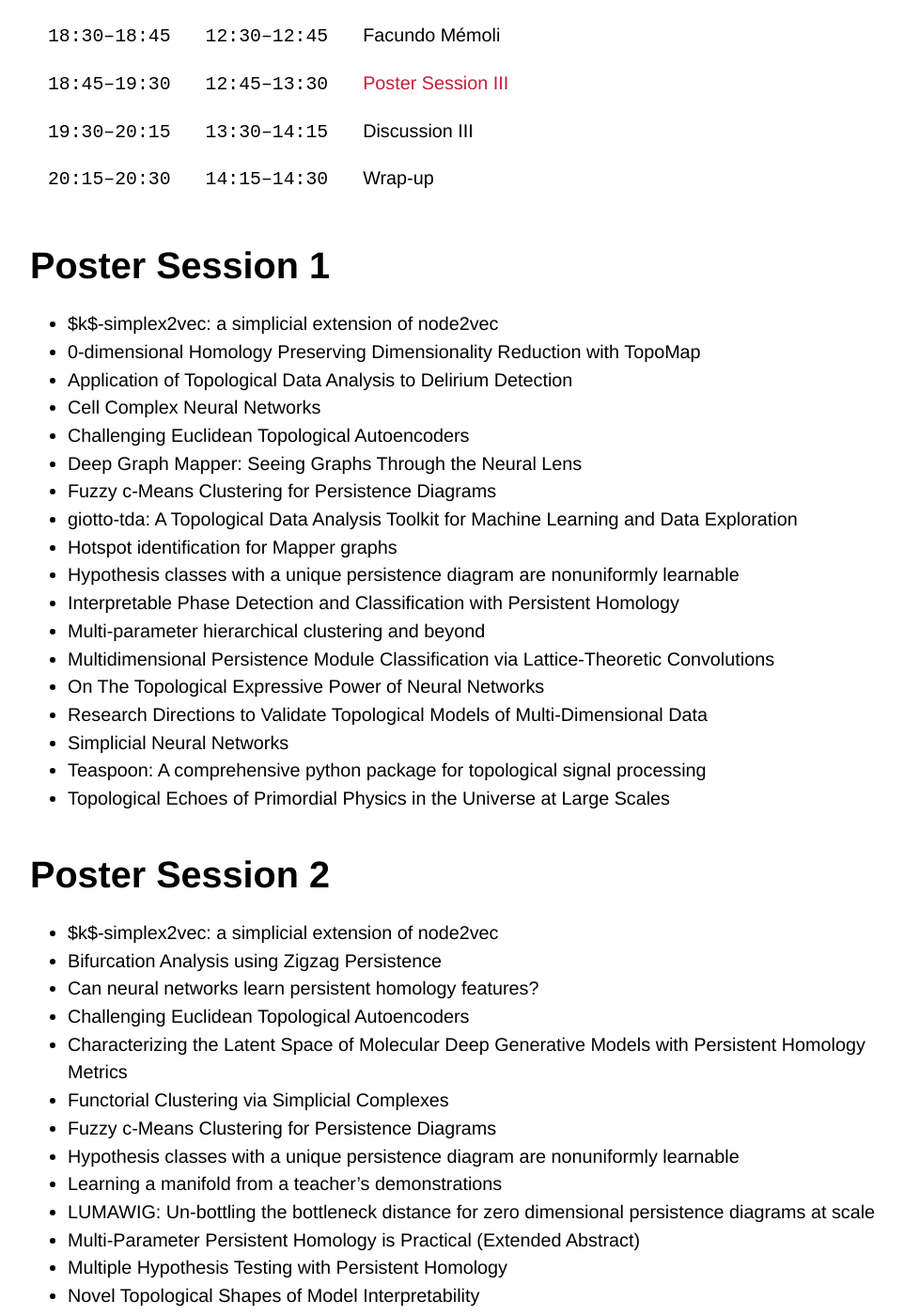
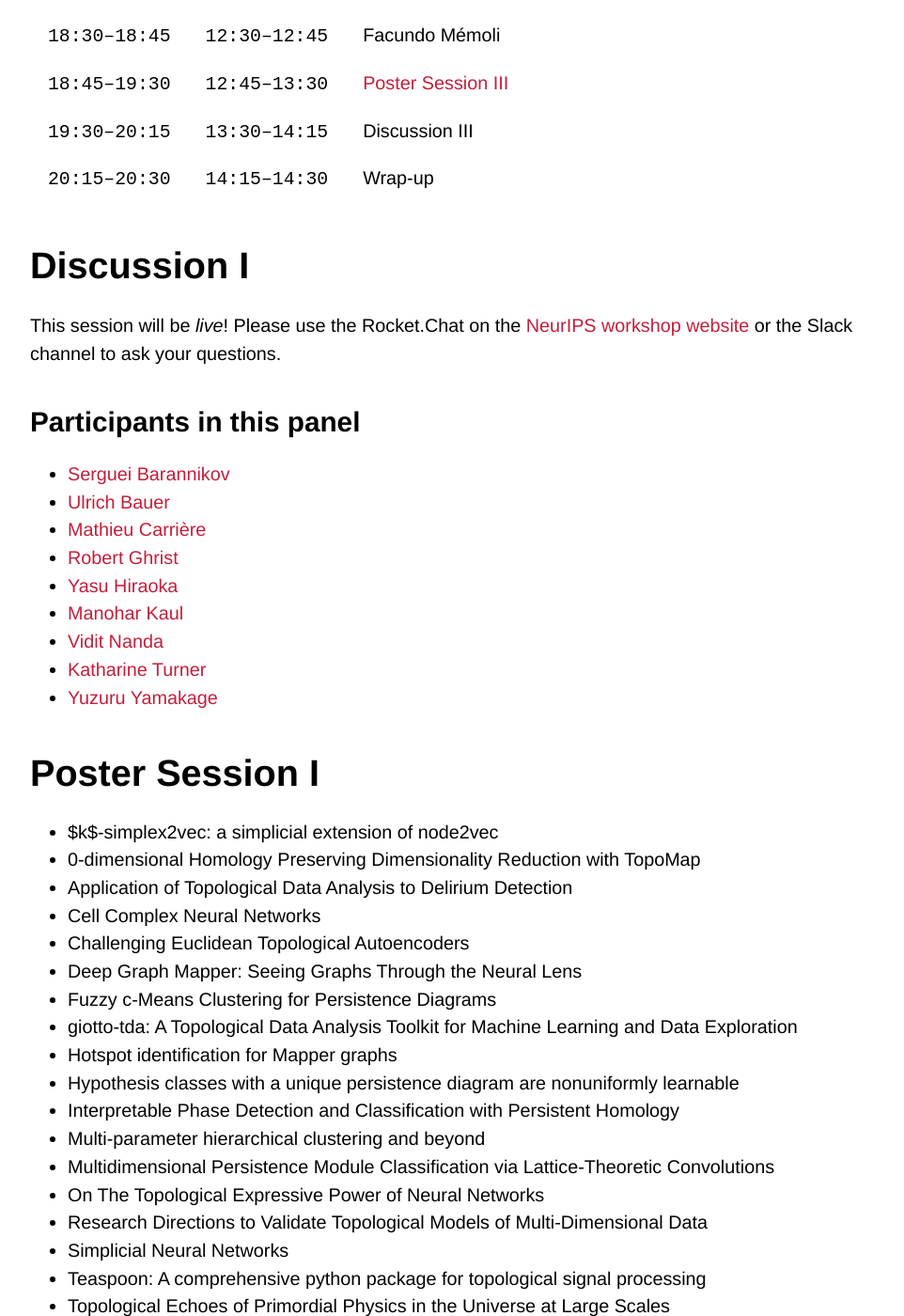
Before and after one commit to tda-in-ml/tda-in-ml.github.io, a Jekyll site: the page built from schedule.md, in a window 1280 px wide and 1400 px high, scrolled down 2391 px. Shown: the whole window at 94% size, without its empty margins (140-1102 px from the left). Built offline with Jekyll 4.4.1, drawn with Linux system fonts in a browser that asks for light colours; some web fonts are replaced; our own code applies the rules of GitHub Pages for plain Markdown files; some of the changed text lies outside the part shown.

Commit message:
Added first set of participants

```diff
--- a/schedule.md
+++ b/schedule.md
@@ -26,7 +26,7 @@ a detailed breakdown of poster sessions.
 | <span style="font-family: monospace;">10:00--10:15</span> |  <span style="font-family: monospace;">04:00--04:15</span> | Serguei Barannikov          |
 | <span style="font-family: monospace;">10:15--10:30</span> |  <span style="font-family: monospace;">04:15--04:30</span> | Ulrich Bauer                |
 | <span style="font-family: monospace;">10:30--11:15</span> |  <span style="font-family: monospace;">04:30--05:15</span> | [Poster Session I](#poster-session-i)     |
-| <span style="font-family: monospace;">11:15--12:00</span> |  <span style="font-family: monospace;">05:15--06:00</span> | Discussion I                |
+| <span style="font-family: monospace;">11:15--12:00</span> |  <span style="font-family: monospace;">05:15--06:00</span> | [Discussion I](#discussion-i)                |
 | <span style="font-family: monospace;">12:00--12:30</span> |  <span style="font-family: monospace;">06:00--06:30</span> | Keynote II: Gunnar Carlsson |
 | <span style="font-family: monospace;">12:30--13:00</span> |  <span style="font-family: monospace;">06:30--07:00</span> | Break                       |
 | <span style="font-family: monospace;">13:30--13:30</span> |  <span style="font-family: monospace;">07:00--07:30</span> | Lida Kanari (**live**)      |
@@ -51,7 +51,25 @@ a detailed breakdown of poster sessions.
 | <span style="font-family: monospace;">19:30--20:15</span> |  <span style="font-family: monospace;">13:30--14:15</span> | Discussion III              |
 | <span style="font-family: monospace;">20:15--20:30</span> |  <span style="font-family: monospace;">14:15--14:30</span> | Wrap-up                     |
 
-# Poster Session 1
+# Discussion I
+
+This session will be *live*! Please use the Rocket.Chat on the [NeurIPS
+workshop website](https://neurips.cc/virtual/2020/protected/workshop_16159.html)
+or the Slack channel to ask your questions.
+
+## Participants in this panel
+
+- [Serguei Barannikov](#serguei-barannikov)
+- [Ulrich Bauer](#ulrich-bauer)
+- [Mathieu Carrière](#mathieu-carrière)
+- [Robert Ghrist](#robert-ghrist)
+- [Yasu Hiraoka](#yasu-hiraoka)
+- [Manohar Kaul](#manohar-kaul)
+- [Vidit Nanda](#vidit-nanda)
+- [Katharine Turner](#katharine-turner)
+- [Yuzuru Yamakage](#yuzuru-yamakage)
+
+# Poster Session I
 
 - $k$-simplex2vec: a simplicial extension of node2vec
 - 0-dimensional Homology Preserving Dimensionality Reduction with TopoMap
@@ -72,7 +90,7 @@ a detailed breakdown of poster sessions.
 - Teaspoon: A comprehensive python package for topological signal processing
 - Topological Echoes of Primordial Physics in the Universe at Large Scales
 
-# Poster Session 2
+# Poster Session II
 
 - $k$-simplex2vec: a simplicial extension of node2vec
 - Bifurcation Analysis using Zigzag Persistence
```
Also changed, not shown: other parts of schedule.md (+1 -1 lines).
